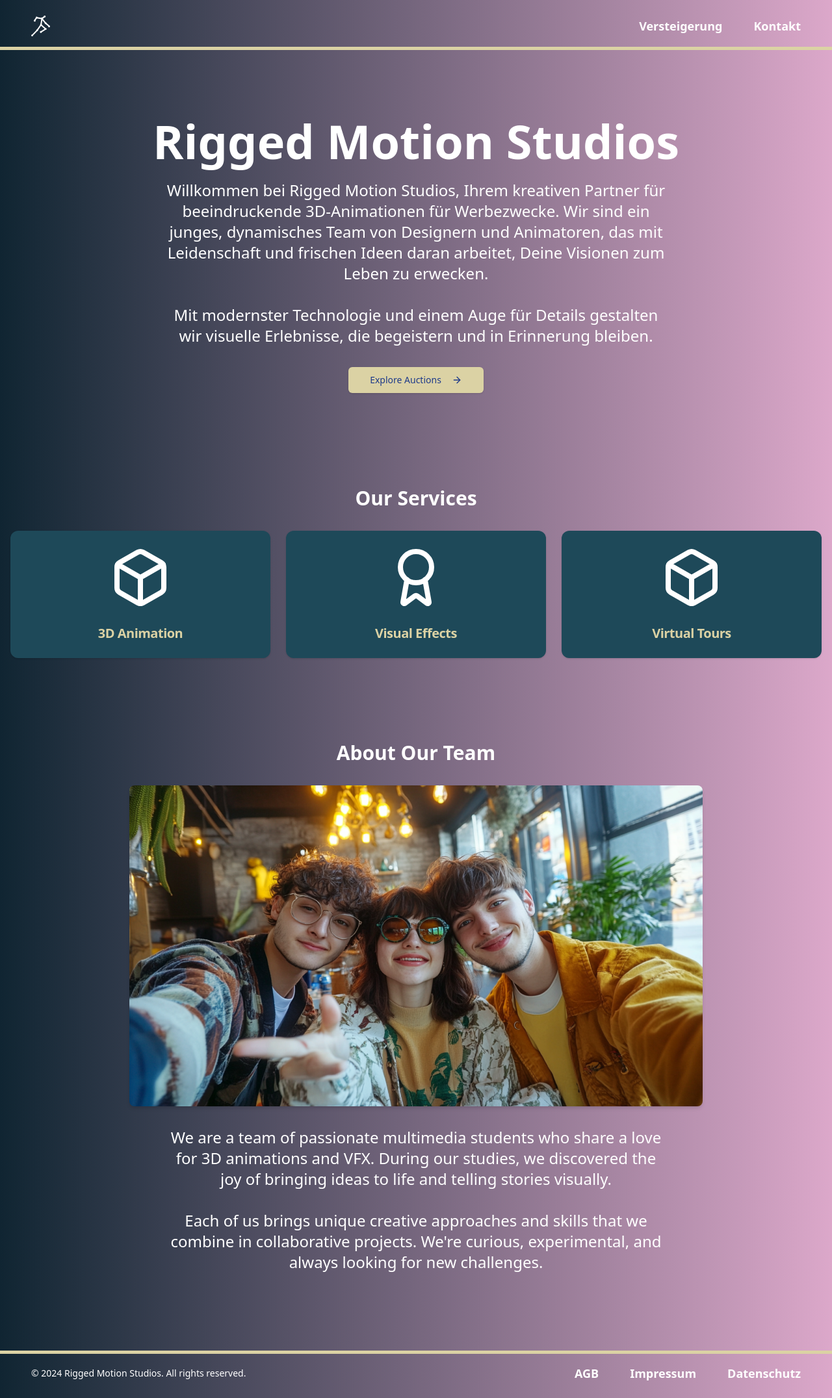
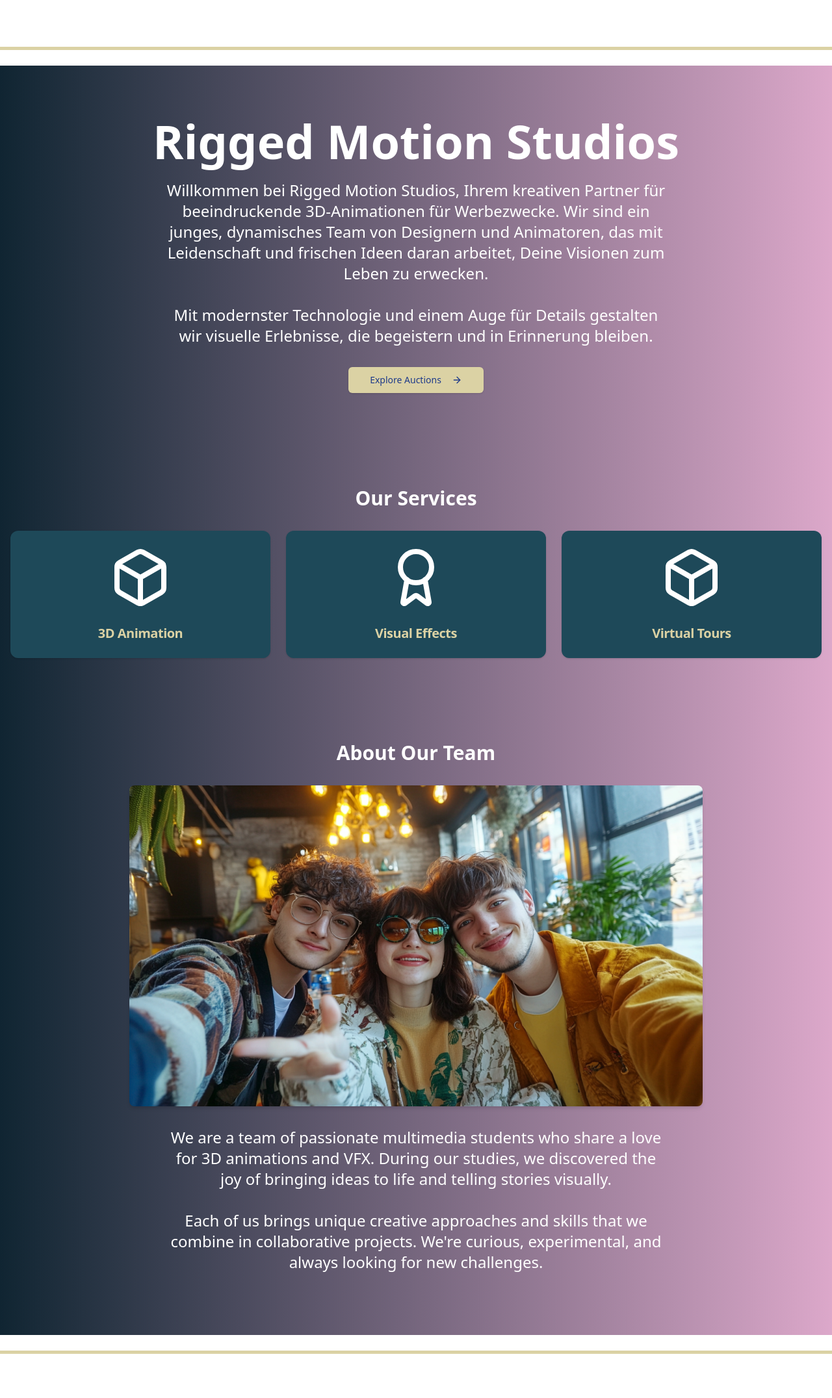
Before and after one commit to JuKa2023/rigged-motion-web, a React (Vite) app: page / in a window 1280 px wide. Shown: the whole page at 65% size. Built offline with nearby package versions, Linux system fonts and the light colour scheme.

Commit message:
ad Header and footer as theri own component.

```diff
--- a/src/App.tsx
+++ b/src/App.tsx
@@ -2,15 +2,19 @@ import './App.css';
 import { BrowserRouter as Router, Routes, Route } from 'react-router-dom';
 import { LandingPageComponent } from './components/landing-page';
 import { ContactPageComponent } from './components/contact-page';
+import {HeaderComponent} from './components/header';
+import {FooterComponent} from './components/footer';
 
 function App() {
     return (
 
         <Router>
+            <HeaderComponent />
             <Routes>
                 <Route path="/" element={<LandingPageComponent />} />
                 <Route path="/contact" element={<ContactPageComponent />} />
             </Routes>
+            <FooterComponent />
         </Router>
     );
 }
--- /dev/null
+++ b/src/components/footer.tsx
@@ -0,0 +1,20 @@
+import React from 'react';
+
+export function FooterComponent () {
+    return(
+
+    <footer className="container mx-auto py-6 flex justify-between items-center">
+        <div
+            className="flex justify-between items-center border-t border-opacity-200 pt-4 w-full px-12"
+            style={{borderTopColor: '#DBD2A4', borderTopWidth: '5px'}}
+        >
+            <div className="text-sm text-white">&copy; 2024 Rigged Motion Studios. All rights reserved.</div>
+            <nav className="ml-auto w-1/3 flex justify-end space-x-8 gap-4">
+                <a href="#" className="text-white hover:text-gray-300 text-lg font-semibold">AGB</a>
+                <a href="#" className="text-white hover:text-gray-300 text-lg font-semibold">Impressum</a>
+                <a href="#" className="text-white hover:text-gray-300 text-lg font-semibold">Datenschutz</a>
+            </nav>
+        </div>
+    </footer>
+    )
+}
--- a/src/components/header.tsx
+++ b/src/components/header.tsx
@@ -0,0 +1,18 @@
+import React from 'react'
+
+
+export function HeaderComponent() {
+    return (
+        <header className="container mx-auto py-6 flex justify-between items-center">
+            <div
+                className="flex justify-between items-center border-b border-white border-opacity-200 pb-4 w-full px-12"
+                style={{borderBottomColor: '#DBD2A4', borderBottomWidth: '5px'}}>
+                <a href="#"> <img src="/assets/Riggedmotion.svg" alt="logo" className="h-8 flex-shrink-0"/> </a>
+                <nav className="ml-auto w-1/3 flex justify-end space-x-8 gap-4">
+                    <a href="#" className="text-white hover:text-gray-300 text-lg font-semibold">Versteigerung</a>
+                    <a href="#" className="text-white hover:text-gray-300 text-lg font-semibold">Kontakt</a>
+                </nav>
+            </div>
+        </header>
+    )
+}
--- a/src/components/landing-page.tsx
+++ b/src/components/landing-page.tsx
@@ -6,17 +6,6 @@ import { ArrowRight, Award, Box } from 'lucide-react'
 export function LandingPageComponent() {
   return (
       <div className="min-h-screen bg-gradient-to-r from-[#102532] to-[#DCA8CA] text-white font-sans">
-          <header className="container mx-auto py-6 flex justify-between items-center">
-              <div
-                  className="flex justify-between items-center border-b border-white border-opacity-200 pb-4 w-full px-12"
-                  style={{borderBottomColor: '#DBD2A4', borderBottomWidth: '5px'}}>
-                  <a href="#"> <img src="/assets/Riggedmotion.svg" alt="logo" className="h-8 flex-shrink-0"/> </a>
-                  <nav className="ml-auto w-1/3 flex justify-end space-x-8 gap-4">
-                      <a href="#" className="text-white hover:text-gray-300 text-lg font-semibold">Versteigerung</a>
-                      <a href="#" className="text-white hover:text-gray-300 text-lg font-semibold">Kontakt</a>
-                  </nav>
-              </div>
-          </header>
 
           <main className="container mx-auto px-4">
               <section className="py-20 text-center">
@@ -108,19 +97,6 @@ export function LandingPageComponent() {
 
           </main>
 
-          <footer className="container mx-auto py-6 flex justify-between items-center">
-              <div
-                  className="flex justify-between items-center border-t border-opacity-200 pt-4 w-full px-12"
-                  style={{borderTopColor: '#DBD2A4', borderTopWidth: '5px'}}
-              >
-                  <div className="text-sm text-white">&copy; 2024 Rigged Motion Studios. All rights reserved.</div>
-                  <nav className="ml-auto w-1/3 flex justify-end space-x-8 gap-4">
-                  <a href="#" className="text-white hover:text-gray-300 text-lg font-semibold">AGB</a>
-                      <a href="#" className="text-white hover:text-gray-300 text-lg font-semibold">Impressum</a>
-                      <a href="#" className="text-white hover:text-gray-300 text-lg font-semibold">Datenschutz</a>
-                  </nav>
-              </div>
-          </footer>
       </div>
   )
 }
```
